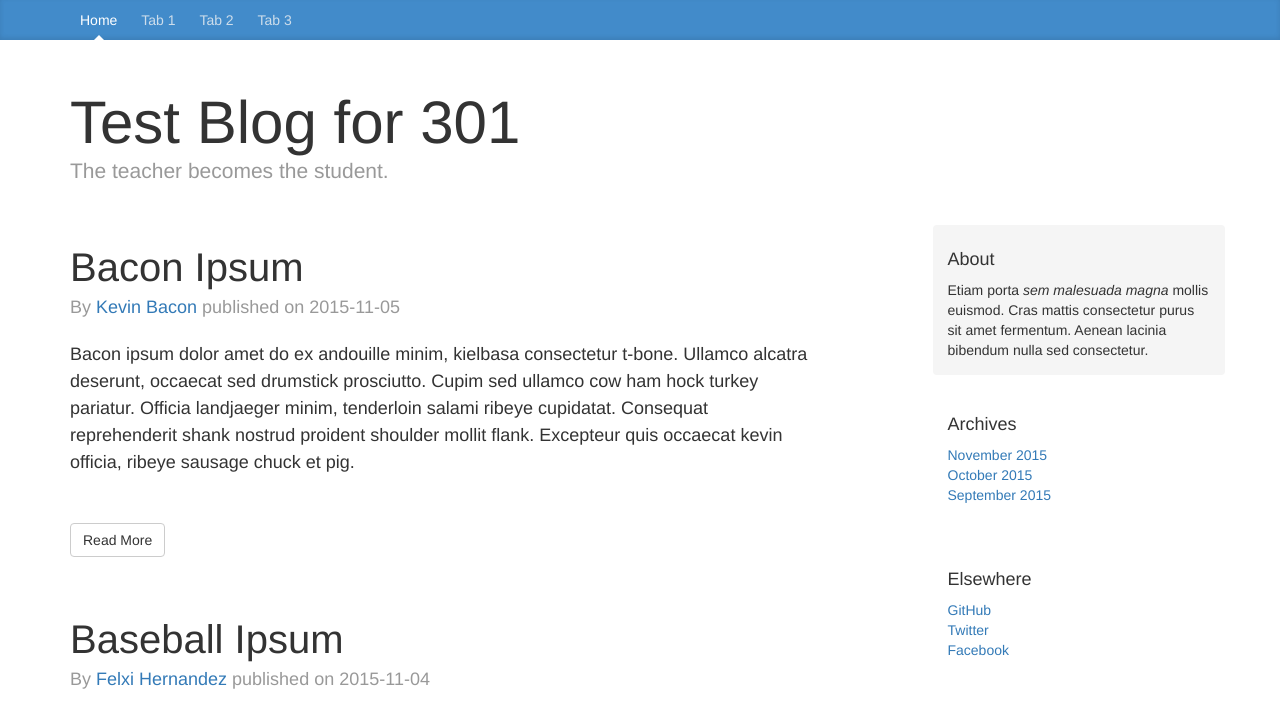
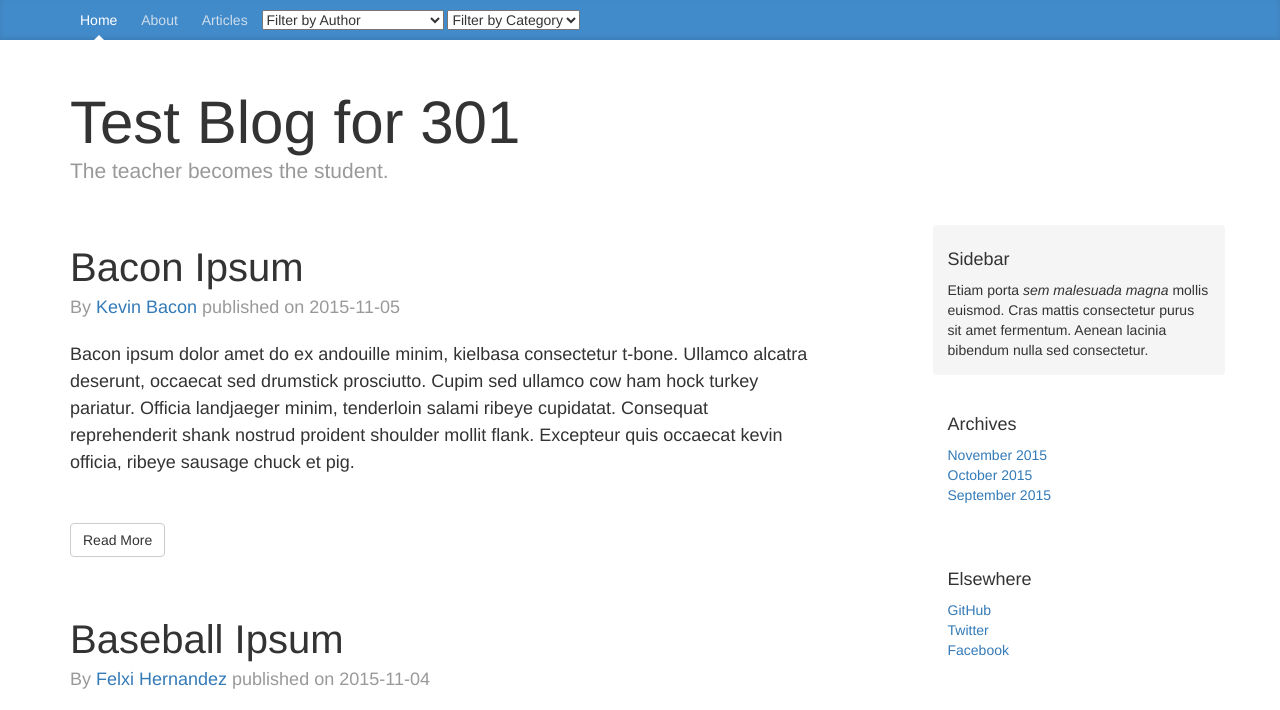
Before and after one commit to marythought/test-blog, a website: page index.html in a window 1280 px wide. Shown: the top 710 px of the page. Drawn offline with nearby package versions, Linux system fonts and the light colour scheme.

Commit message:
filters populating, about tab working, still need to add filters

```diff
--- a/index.html
+++ b/index.html
@@ -8,6 +8,7 @@
           integrity="sha256-MfvZlkHCEqatNoGiOXveE8FIwMzZg4W85qfrfIFBfYc= sha512-dTfge/zgoMYpP7QbHy4gWMEGsbsdZeCXz7irItjcC3sPUFtf0kuFbDz/ixG7ArTxmDjLXDmezHubeNikyKGVyQ=="
           crossorigin="anonymous">
     <script src="https://ajax.googleapis.com/ajax/libs/jquery/2.1.3/jquery.min.js"></script>
+    <script src="scripts/util.js"></script>
     <script src="scripts/blog.js"></script>
     <script src="scripts/blogArticles.js"></script>
     <script src="scripts/article.js"></script>
@@ -18,10 +19,15 @@
   <div class="blog-masthead">
     <div class="container">
       <nav class="blog-nav">
-        <a class="blog-nav-item active" href="#">Home</a>
-        <a class="blog-nav-item" href="#">Tab 1</a>
-        <a class="blog-nav-item" href="#">Tab 2</a>
-        <a class="blog-nav-item" href="#">Tab 3</a>
+        <a id="homeTab" class="blog-nav-item active" href="#">Home</a>
+        <a id="aboutTab" class="blog-nav-item" href="#">About</a>
+        <a id="articlesTab" class="blog-nav-item" href="#">Articles</a>
+        <select id="authorFilter" name="authors">
+          <option value="#">Filter by Author</option>
+        </select>
+        <select id="categoryFilter" name="categories">
+          <option value="#">Filter by Category</option>
+        </select>
       </nav>
     </div>
   </div>
@@ -44,9 +50,14 @@
         </div>
       </div>
 
+      <div class="col-sm-8 blog-main" id="about">
+        <h2>About Mary</h2>
+        <p>Mary is a TA for Code Fellows 301 January class. She likes to put her money where her mouth is.</p>
+      </div>
+
       <div class="col-sm-3 col-sm-offset-1 blog-sidebar">
         <div class="sidebar-module sidebar-module-inset">
-          <h4>About</h4>
+          <h4>Sidebar</h4>
           <p>Etiam porta <em>sem malesuada magna</em> mollis euismod. Cras mattis consectetur purus sit amet fermentum. Aenean lacinia bibendum nulla sed consectetur.</p>
         </div>
         <div class="sidebar-module">
--- a/scripts/blog.js
+++ b/scripts/blog.js
@@ -1,10 +1,31 @@
 var blog = {};
+blog.articles = [];
+blog.categories = [];
+blog.authors = [];
 
 blog.render = function(array) {
   for (var i = 0; i < array.length; i++) {
     var article = new Article(array[i]);
     article.toHtml();
+    blog.articles.push(article);
+    blog.populateFilters(article);
   }
+};
+
+blog.populateFilters = function(article) {
+  if (blog.categories.indexOf(article.category) < 0) {
+    blog.categories.push(article.category);
+    $('#categoryFilter').append('<option value =' + article.category + '>' + article.category + '</option>');
+  }
+  var authorStub = util.hypenate(article.author);
+  if (blog.authors.indexOf(article.author) < 0) {
+    blog.authors.push(article.author);
+    $('#authorFilter').append('<option value =' + authorStub + '>' + article.author + '</option>');
+  }
+};
+
+blog.filter = function() {
+
 };
 
 blog.truncate = function() {
@@ -16,3 +37,32 @@ blog.truncate = function() {
     $(this).hide();
   }));
 };
+
+blog.hideAbout = function() {
+  $('#about').hide();
+};
+
+blog.showAbout = function() {
+  $('#aboutTab').on('click', function() {
+    $('#blogPosts').hide();
+    $('#about').show();
+  });
+};
+
+blog.showArticles = function(){
+  $('#articlesTab').on('click', function() {
+    $('#about').hide();
+    $('#blogPosts').show();
+  });
+  $('#homeTab').on('click', function() {
+    $('#about').hide();
+    $('#blogPosts').show();
+  });
+};
+
+blog.setup = function(){
+  blog.truncate();
+  blog.hideAbout();
+  blog.showAbout();
+  blog.showArticles();
+};
--- a/scripts/index.js
+++ b/scripts/index.js
@@ -1,5 +1,5 @@
 $( document ).ready(function() {
   blog.render(blog.rawData);
   $('.blog-post:first-child').hide();
-  blog.truncate();
+  blog.setup();
 });
--- /dev/null
+++ b/scripts/util.js
@@ -0,0 +1,5 @@
+var util = {};
+
+util.hypenate = function(string){
+  return string.replace(' ', '-');
+};
```
